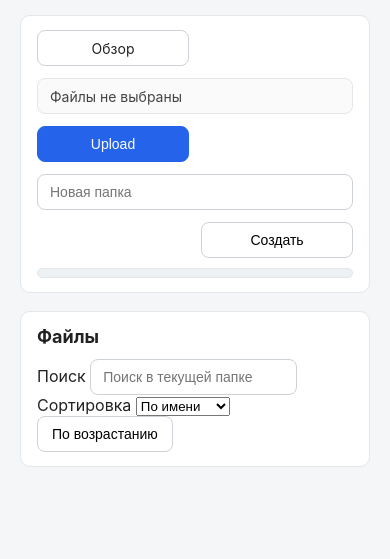
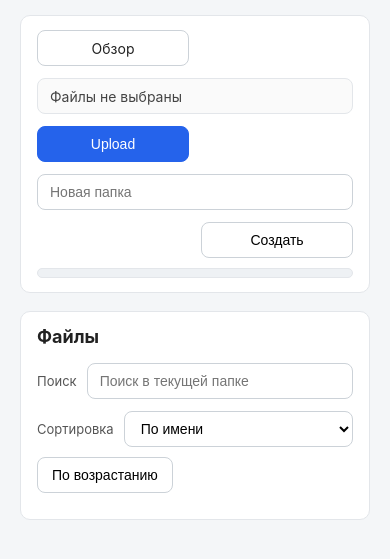
Before and after one commit to the-spark1ch/lanbox, a plain HTML site: page public/index.html in a window 390 px wide. Shown: the part 127-686 px from the top of the page. Drawn offline with Linux system fonts and the light colour scheme; no server answers.

Commit message:
Refactor CSS for layout and styling improvements

```diff
--- a/public/style.css
+++ b/public/style.css
@@ -57,9 +57,38 @@ body{
 }
 
 h2{
-  margin:0 0 12px 0;
+  margin:0;
   font-size:18px;
   font-weight:650;
+}
+
+.section-head{
+  display:flex;
+  align-items:flex-start;
+  justify-content:space-between;
+  gap:16px;
+  margin-bottom:12px;
+  flex-wrap:wrap;
+}
+
+.toolbar{
+  display:flex;
+  align-items:flex-end;
+  gap:12px;
+  flex-wrap:wrap;
+}
+
+.searchbar,
+.sortbar{
+  display:flex;
+  align-items:center;
+  gap:10px;
+  flex-wrap:wrap;
+}
+
+.sortlabel{
+  font-size:13px;
+  color:#555;
 }
 
 .controls{
@@ -112,7 +141,8 @@ h2{
   font-size:14px;
 }
 
-.text{
+.text,
+.select{
   height:36px;
   padding:0 12px;
   border-radius:8px;
@@ -122,7 +152,12 @@ h2{
   outline:none;
 }
 
-.text:focus{
+.search-input{
+  min-width:240px;
+}
+
+.text:focus,
+.select:focus{
   border-color:#2563eb55;
   box-shadow:0 0 0 3px #2563eb1a;
 }
@@ -335,6 +370,20 @@ a.file-link:hover{
   #mkdirBtn{
     grid-column:2 / 3;
   }
+  .section-head{
+    align-items:flex-start;
+    flex-direction:column;
+  }
+  .toolbar,
+  .searchbar,
+  .sortbar{
+    width:100%;
+  }
+  .search-input,
+  .select{
+    flex:1 1 180px;
+    min-width:0;
+  }
   .file-item{
     grid-template-columns:1fr;
   }
```
